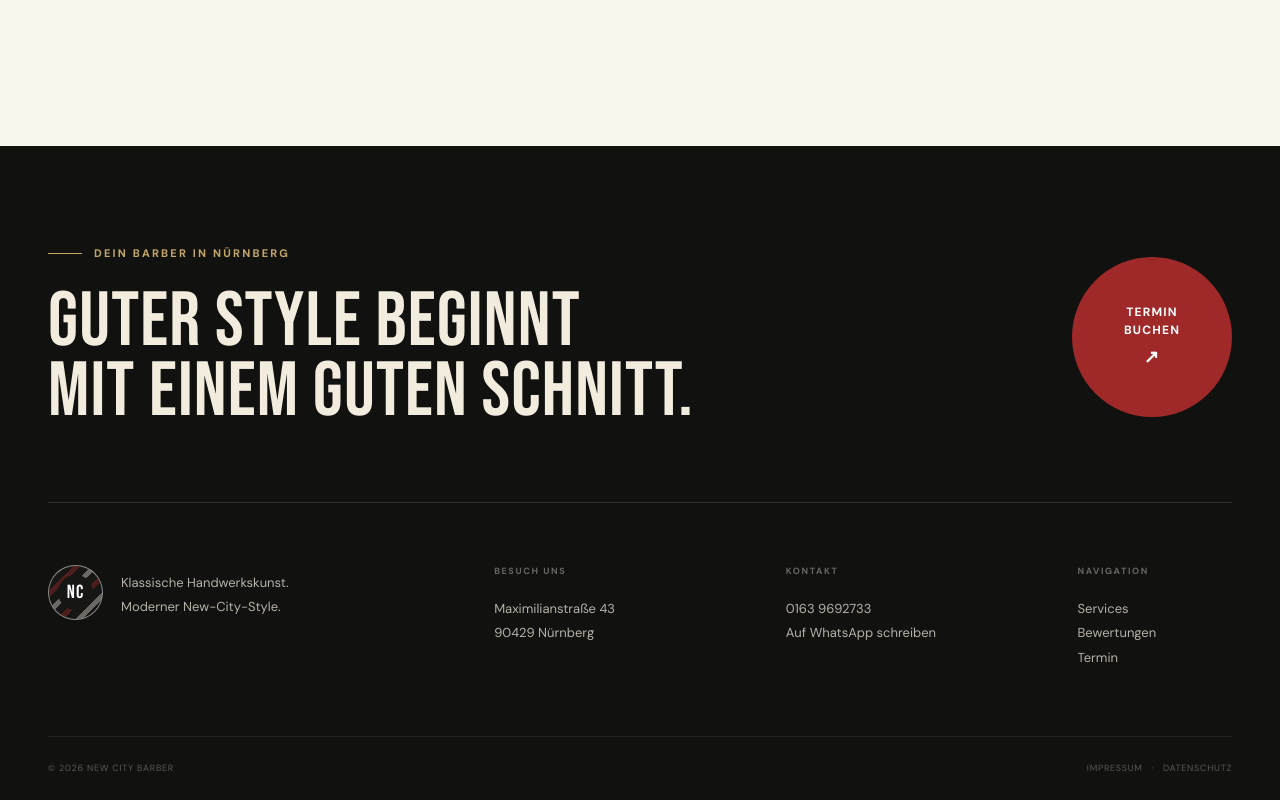
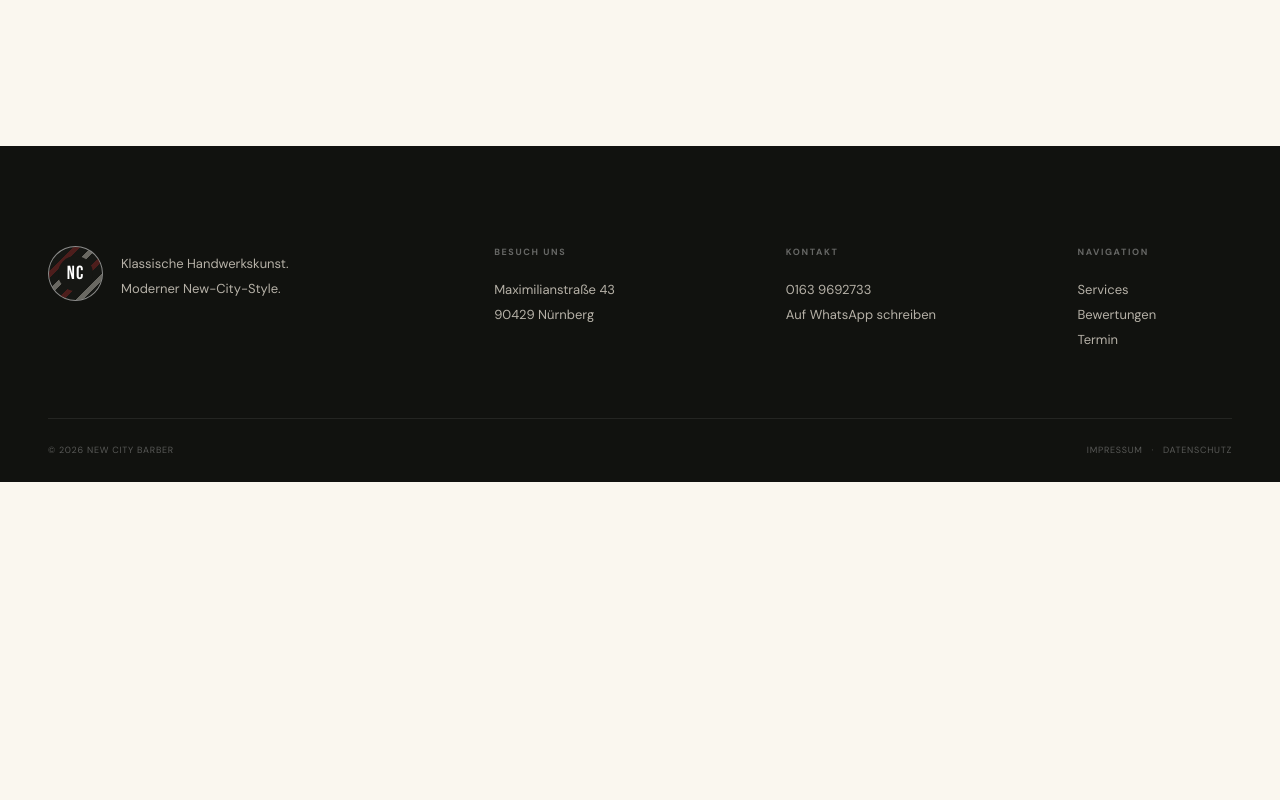
Before and after one commit to websites-online/new-city-barber, an Angular app: page /impressum in a window 1280 px wide. Shown: the part 1758-2558 px from the top of the page. After the commit the page ends 2240 px from the top, so only its background shows below. Built offline with nearby package versions, Linux system fonts and the light colour scheme.

Commit message:
Remove service links and footer promo

```diff
--- a/src/app/app.html
+++ b/src/app/app.html
@@ -21,11 +21,6 @@
 <main><router-outlet /></main>
 
 <footer class="site-footer">
-  <div class="site-footer__top">
-    <div><p class="kicker kicker--light">Dein Barber in Nürnberg</p><h2>Guter Style beginnt<br />mit einem guten Schnitt.</h2></div>
-    <a class="circle-link" href="https://nextime-booking.de/new-city-barber" target="_blank" rel="noopener" aria-label="Termin buchen">Termin<br />buchen <span aria-hidden="true">↗</span></a>
-  </div>
-
   <div class="site-footer__grid">
     <div class="footer-brand"><span class="brand__mark brand__mark--footer" aria-hidden="true"><span>NC</span></span><p>Klassische Handwerkskunst.<br />Moderner New-City-Style.</p></div>
     <div><h3>Besuch uns</h3><a href="https://www.google.com/maps/dir/?api=1&destination=Maximilianstra%C3%9Fe+43%2C+90429+N%C3%BCrnberg" target="_blank" rel="noopener">Maximilianstraße 43<br />90429 Nürnberg</a></div>
--- a/src/app/pages/home/home.html
+++ b/src/app/pages/home/home.html
@@ -60,7 +60,6 @@
         <div><h3>{{ service.name }}</h3><p>{{ service.detail }}</p></div>
         <span class="service-row__duration">{{ service.duration }}</span>
         <strong>ab {{ service.price }}</strong>
-        <a href="https://nextime-booking.de/new-city-barber" target="_blank" rel="noopener" [attr.aria-label]="service.name + ' buchen'">↗</a>
       </article>
     }
   </div>
--- a/src/styles.scss
+++ b/src/styles.scss
@@ -140,15 +140,13 @@
 .services .section-heading h2 { color: var(--cream); }
 .services .section-heading > p { color: rgba(242,236,223,.53); }
 .service-list { position: relative; z-index: 1; border-top: 1px solid rgba(255,255,255,.16); }
-.service-row { min-height: 118px; display: grid; grid-template-columns: 60px 1fr 150px 130px 48px; gap: 25px; align-items: center; border-bottom: 1px solid rgba(255,255,255,.15); transition: padding .25s, background .25s; }
+.service-row { min-height: 118px; display: grid; grid-template-columns: 60px 1fr 150px 130px; gap: 25px; align-items: center; border-bottom: 1px solid rgba(255,255,255,.15); transition: padding .25s, background .25s; }
 .service-row:hover { padding: 0 20px; background: var(--red-dark); }
 .service-row__number { color: var(--gold); font-size: 10px; letter-spacing: .14em; }
 .service-row h3 { margin: 0 0 7px; font-family: var(--font-display); font-size: 33px; font-weight: 400; letter-spacing: .04em; text-transform: uppercase; }
 .service-row p { margin: 0; color: rgba(242,236,223,.5); font-size: 13px; }
 .service-row__duration { color: rgba(242,236,223,.5); font-size: 12px; }
 .service-row > strong { color: var(--cream); font-family: var(--font-serif); font-size: 19px; }
-.service-row > a { width: 42px; height: 42px; display: grid; place-items: center; border: 1px solid rgba(255,255,255,.26); border-radius: 50%; transition: background .25s, transform .25s; }
-.service-row:hover > a { color: var(--ink); background: var(--cream); transform: rotate(45deg); }
 .price-note { margin: 25px 0 0; color: rgba(242,236,223,.35); font-size: 10px; letter-spacing: .05em; }
 
 /* Craft */
@@ -225,12 +223,7 @@
 
 /* Footer */
 .site-footer { padding: 100px max(48px, calc((100vw - 1280px) / 2)) 26px; color: var(--cream); background: #11120f; }
-.site-footer__top { padding-bottom: 75px; display: flex; justify-content: space-between; align-items: center; border-bottom: 1px solid rgba(255,255,255,.13); }
-.site-footer__top h2 { font-size: clamp(52px, 6vw, 92px); }
-.circle-link { width: 160px; height: 160px; display: flex; flex-direction: column; align-items: center; justify-content: center; border-radius: 50%; color: white; background: var(--red); font-size: 12px; font-weight: 700; letter-spacing: .1em; line-height: 1.5; text-align: center; text-transform: uppercase; transition: transform .3s, background .3s; }
-.circle-link span { margin-top: 5px; font-size: 18px; }
-.circle-link:hover { background: #b83331; transform: rotate(8deg); }
-.site-footer__grid { padding: 62px 0 65px; display: grid; grid-template-columns: 2fr 1.2fr 1.2fr .8fr; gap: 60px; }
+.site-footer__grid { padding: 0 0 65px; display: grid; grid-template-columns: 2fr 1.2fr 1.2fr .8fr; gap: 60px; }
 .site-footer__grid h3 { margin: 0 0 20px; color: rgba(255,255,255,.36); font-size: 9px; letter-spacing: .18em; text-transform: uppercase; }
 .site-footer__grid a, .site-footer__grid p { color: rgba(242,236,223,.73); font-size: 13px; line-height: 1.9; }
 .site-footer__grid a:hover { color: var(--gold); }
@@ -360,7 +353,7 @@
   .intro__copy { padding-top: 0; }
   .intro__visual { grid-column: auto; min-height: 500px; }
   .photo-placeholder--portrait { min-height: 500px; }
-  .service-row { grid-template-columns: 45px 1fr 90px 42px; }
+  .service-row { grid-template-columns: 45px 1fr 90px; }
   .service-row__duration { display: none; }
   .craft, .reviews, .visit { grid-template-columns: 1fr; }
   .photo-placeholder--wide { min-height: 600px; }
@@ -409,9 +402,8 @@
   .intro__quote { padding: 42px 30px; }
   .intro__seal { width: 105px; height: 105px; top: calc(62% - 52px); right: 17px; }
   .intro__seal strong { font-size: 29px; }
-  .service-row { min-height: 102px; grid-template-columns: 30px 1fr 34px; gap: 13px; }
+  .service-row { min-height: 102px; grid-template-columns: 30px 1fr; gap: 13px; }
   .service-row > strong { grid-column: 2; font-size: 15px; }
-  .service-row > a { width: 34px; height: 34px; grid-column: 3; grid-row: 1 / span 2; }
   .service-row h3 { font-size: 26px; }
   .service-row p { font-size: 10px; }
   .service-row:hover { padding: 0 8px; }
@@ -427,8 +419,6 @@
   .final-cta { min-height: 380px; }
   .final-cta h2 { font-size: 26vw; }
   .site-footer { padding: 75px 20px 25px; }
-  .site-footer__top { align-items: flex-start; gap: 35px; flex-direction: column; }
-  .circle-link { width: 125px; height: 125px; align-self: flex-end; }
   .site-footer__grid { grid-template-columns: 1fr 1fr; gap: 40px 25px; }
   .footer-brand { grid-column: 1 / -1; }
   .site-footer__bottom { gap: 10px; flex-direction: column; }
```
